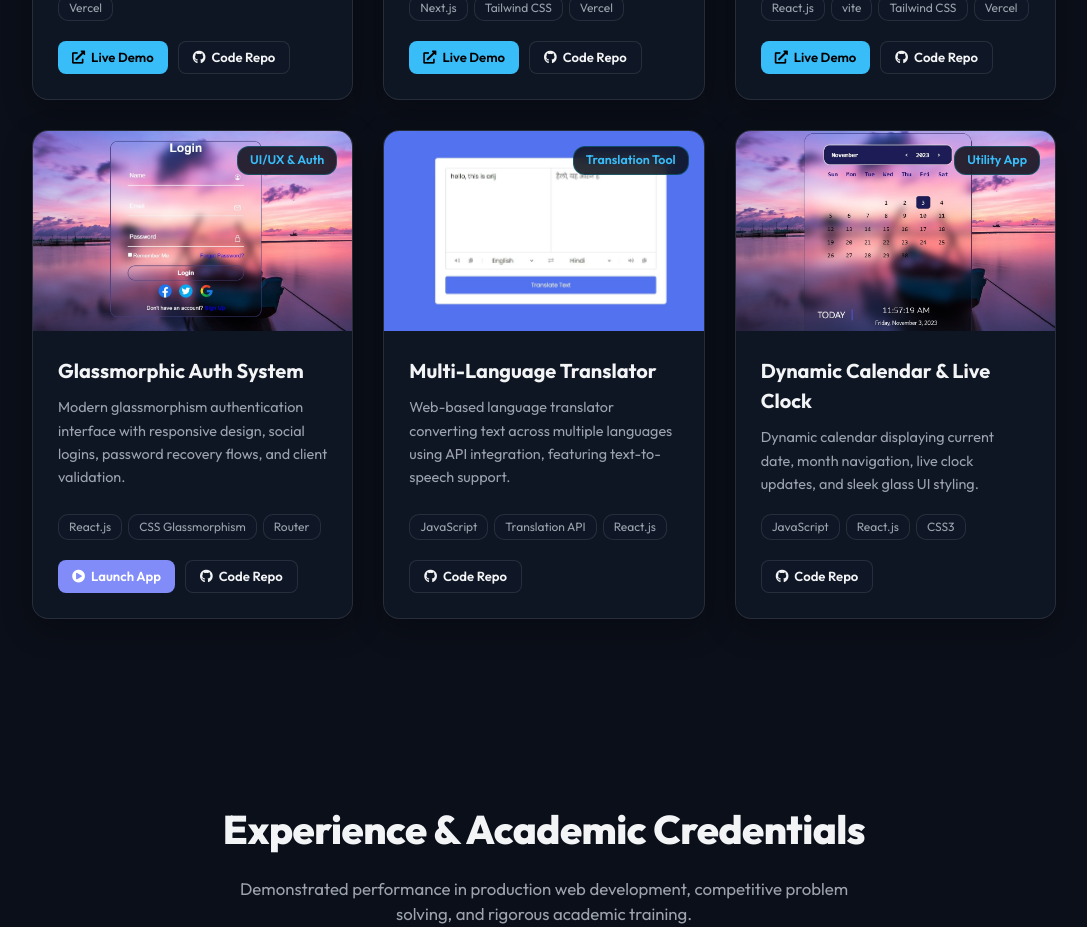
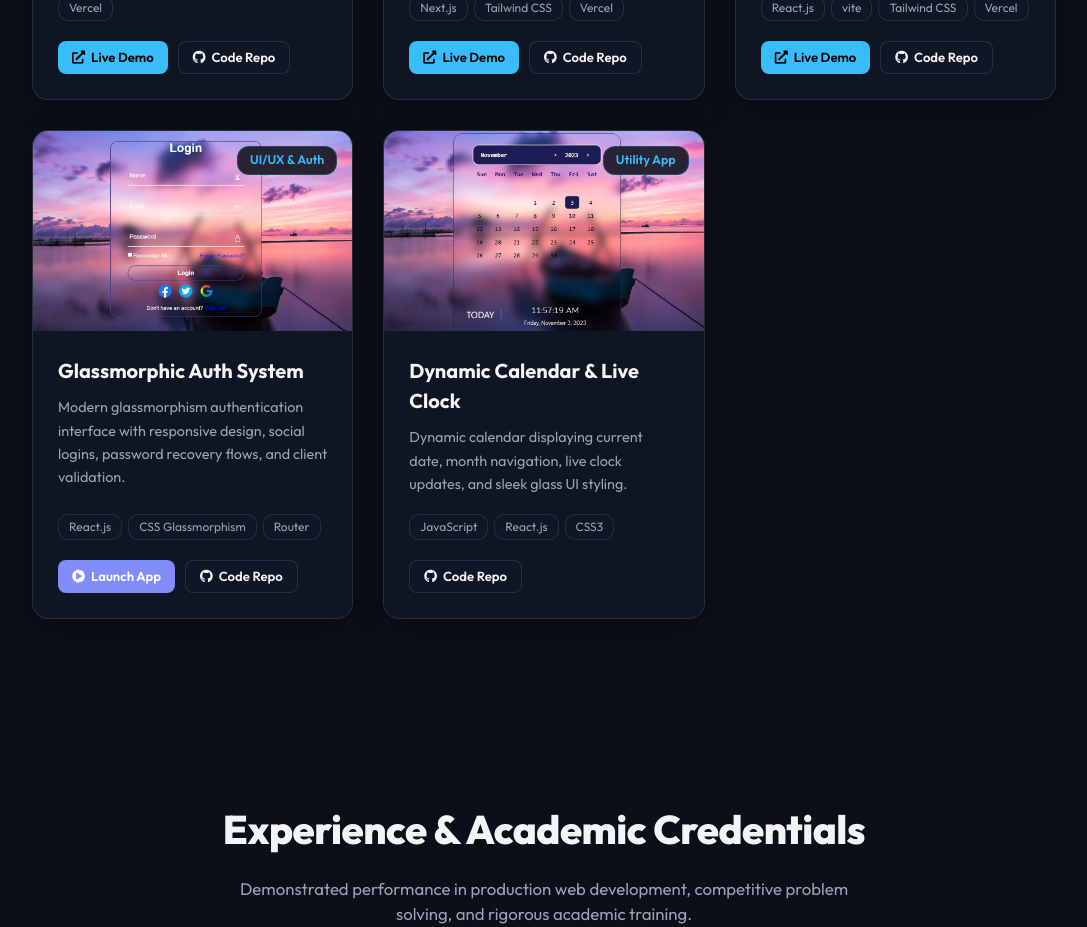
Before and after one commit to Arijdev/Portfolio, a React (Vite) app: page / in a window 1280 px wide. Shown: the part 6560-7487 px from the top of the page, without its empty margins (96-1183 px from the left). Built offline with nearby package versions, Linux system fonts and the light colour scheme.

Commit message:
upload new project

```diff
--- a/src/compoents/Work.jsx
+++ b/src/compoents/Work.jsx
@@ -158,15 +158,7 @@ const PROJECTS_DATA = [
     tech: ["React.js", "CSS Glassmorphism", "Router"],
     isFeatured: false
   },
-  {
-    title: "Multi-Language Translator",
-    category: "AI Tools & Utilities",
-    image: screen3,
-    badge: "Translation Tool",
-    description: "Web-based language translator converting text across multiple languages using API integration, featuring text-to-speech support.",
-    tech: ["JavaScript", "Translation API", "React.js"],
-    isFeatured: false
-  },
+
   {
     title: "Dynamic Calendar & Live Clock",
     category: "AI Tools & Utilities",
```
